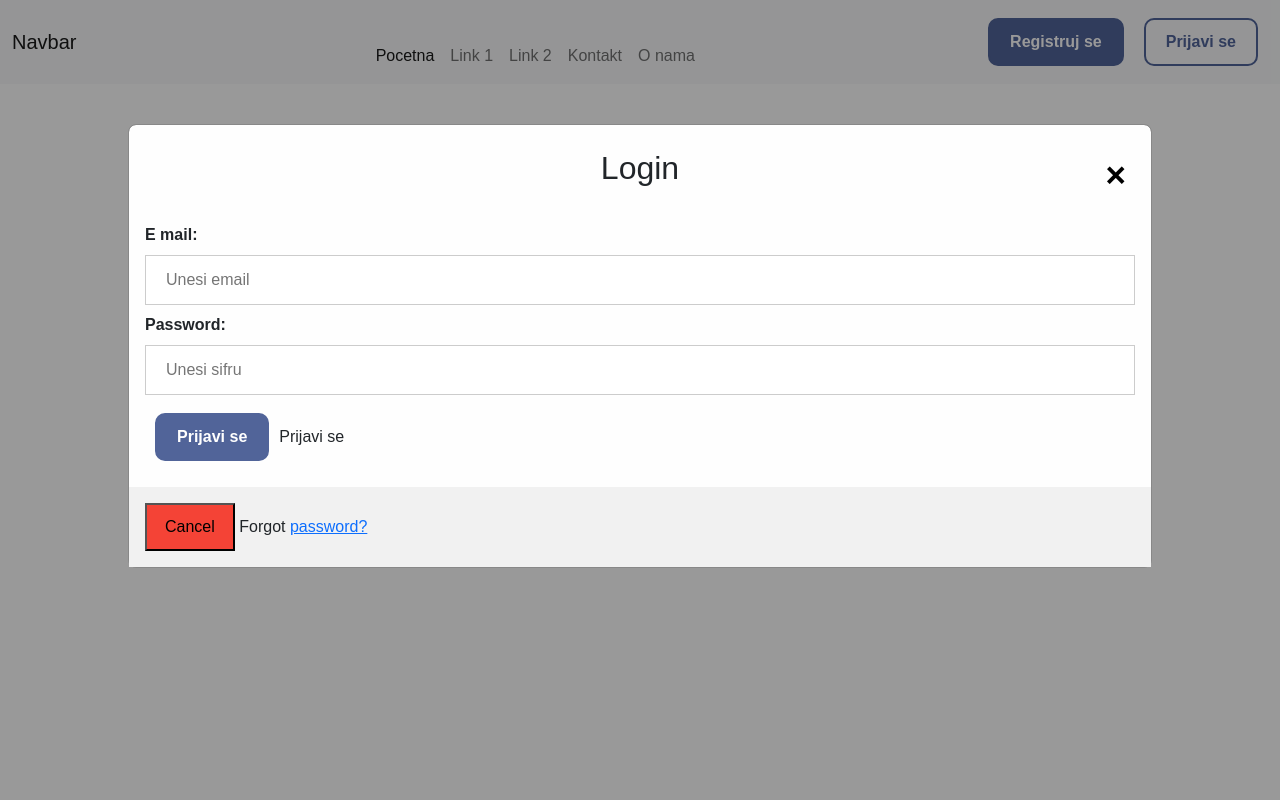
After one commit to Shuky25/Zadaci-PHP, a PHP site: page /zadaci/baze2Forum/index.php in a window 1280 px wide, after a click on "Prijavi se". The commit adds this page. Run offline with PHP 8.4, Linux system fonts and the light colour scheme.

Commit message:
register

```diff
--- a/index.php
+++ b/index.php
@@ -12,7 +12,10 @@
 <body>
     <ul>
         <li>
-            <a href="zadaci/baze/index.php">Baze 1</a>
+            <a href="zadaci/baze/index.php">Bioskop baza</a>
+        </li>
+        <li>
+            <a href="zadaci/baze2Forum/index.php">Forum baza</a>
         </li>
     </ul>
 </body>
--- /dev/null
+++ b/zadaci/baze2Forum/index.php
@@ -0,0 +1,154 @@
+<!DOCTYPE html>
+<?php
+$mejlErr = $pswErr = $imeErr = $prezErr = $prijavaErr = "";
+?>
+<html lang="en">
+
+<head>
+    <meta charset="UTF-8">
+    <meta http-equiv="X-UA-Compatible" content="IE=edge">
+    <meta name="viewport" content="width=device-width, initial-scale=1.0">
+    <!-- CSS only -->
+    <link href="https://cdn.jsdelivr.net/npm/bootstrap@5.2.2/dist/css/bootstrap.min.css" rel="stylesheet" integrity="sha384-Zenh87qX5JnK2Jl0vWa8Ck2rdkQ2Bzep5IDxbcnCeuOxjzrPF/et3URy9Bv1WTRi" crossorigin="anonymous">
+    <link rel="stylesheet" href="layout/style.css">
+    <title>Forum</title>
+</head>
+
+<body>
+    <header>
+        <nav class="navbar navbar-expand-lg bg-light">
+            <div class="container-fluid">
+                <a class="navbar-brand" href="#">Navbar</a>
+                <button class="navbar-toggler" type="button" data-bs-toggle="collapse" data-bs-target="#navbarSupportedContent" aria-controls="navbarSupportedContent" aria-expanded="false" aria-label="Toggle navigation">
+                    <span class="navbar-toggler-icon"></span>
+                </button>
+                <div class="collapse navbar-collapse" id="navbarSupportedContent">
+                    <ul class="navbar-nav m-auto mb-2 mb-lg-0">
+                        <li class="nav-item">
+                            <a class="nav-link active" aria-current="page" href="./index.php">Pocetna</a>
+                        </li>
+                        <li class="nav-item">
+                            <a class="nav-link" href="#">Link 1</a>
+                        </li>
+                        <li class="nav-item">
+                            <a class="nav-link" href="#">Link 2</a>
+                        </li>
+                        <li class="nav-item">
+                            <a class="nav-link" href="#">Kontakt</a>
+                        </li>
+                        <li class="nav-item">
+                            <a class="nav-link">O nama</a>
+                        </li>
+                    </ul>
+                    <button id="reg" onclick="document.getElementById('id02').style.display='block'">Registruj se</button>
+                    <button id="log" onclick="document.getElementById('id01').style.display='block'">Prijavi se</button>
+                </div>
+            </div>
+        </nav>
+    </header>
+
+    <!-- modul 1 -->
+    <div id="id01" class="modal">
+
+        <form class="modal-content animate" action="<?php echo htmlspecialchars($_SERVER["PHP_SELF"]);?>" method="post">
+            <div class="imgcontainer">
+                <span onclick="document.getElementById('id01').style.display='none'" class="close" title="Close Modal">&times;</span>
+                <h2>Login</h2>
+            </div>
+
+            <div class="container">
+                <label for="email"><b>E mail:</b></label>
+                <input type="email" placeholder="Unesi email" name="email" required>
+
+                <label for="psw"><b>Password: </b></label>
+                <input type="password" placeholder="Unesi sifru" name="password" required>
+
+                <input id="prijava" type="submit" name="prijava" value="Prijavi se" />Prijavi se
+            </div>
+
+            <div class="container" style="background-color:#f1f1f1">
+                <button type="button" onclick="document.getElementById('id01').style.display='none'" class="cancelbtn">Cancel</button>
+                <span class="psw">Forgot <a href="#">password?</a></span>
+            </div>
+            <?php echo $prijavaErr; ?>
+        </form>
+    </div>
+
+    <!-- modul 2 -->
+    <div id="id02" class="modal">
+
+        <form class="modal-content animate" action="<?php echo htmlspecialchars($_SERVER["PHP_SELF"]);?>" method="post">
+            <div class="imgcontainer">
+                <span onclick="document.getElementById('id02').style.display='none'" class="close" title="Close Modal">&times;</span>
+                <h2>Register</h2>
+            </div>
+
+            <div class="container">
+                <label for="email"><b>E mail:</b></label>
+                <input type="email" placeholder="Unesi email" name="email" required><?php echo $mejlErr; ?>
+
+                <label for="psw"><b>Password: </b></label>
+                <input type="password" placeholder="Unesi sifru" name="password" required> <?php echo $pswErr; ?>
+
+                <label for="psw"><b>Ponovi password: </b></label>
+                <input type="password" placeholder="Ponovi sifru" name="password1" required> <?php echo $pswErr; ?>
+
+                <label for="psw"><b>Ime: </b></label>
+                <input type="text" placeholder="Unesi ime" name="ime" require> <?php echo $imeErr; ?>
+
+                <label for="psw"><b>Prezime: </b></label>
+                <input type="text" placeholder="Unesi prezime" name="prezime" require> <?php echo $prezErr; ?>
+
+                <input id="prijava" type="submit" value="Registruj se" name="registracija" />
+                <button id="log" onclick="PrijaviSe()">Prijavi se</button>
+            </div>
+
+            <div class="container" style="background-color:#f1f1f1">
+                <button type="button" onclick="document.getElementById('id02').style.display='none'" class="cancelbtn">Cancel</button>
+
+            </div>
+        </form>
+    </div>
+
+    <?php
+
+    if($_SERVER['REQUEST_METHOD'] == 'POST') {
+
+        /* registracija */
+        if(isset($_POST['registracija'])) {
+
+            /* unos u polja */
+            if(!empty($_POST['email']) && !empty($_POST['password']) && !empty($_POST['password1']) && !empty($_POST['ime']) && !empty($_POST['prezime'])) {
+
+                $email = $_POST['email'];
+                $psw = $_POST['password'];
+                $password1 = $_POST['password1'];
+                $ime = $_POST['ime'];
+                $prezime = $_POST['prezime'];
+
+                if($psw != $password1) {
+                    $pswErr = "Sifre se ne podudaraju";
+                }
+                else {
+                    require './baza/konekcija.php';
+                    $sql = "INSERT INTO korisnik(email, password, ime, prezime) VALUES('$email', '$psw', '$ime', '$prezime')";
+                    if (mysqli_query($conn, $sql)) {
+                        echo "Polje uneseno u bazu";
+                    }else {
+                        echo 'Greska pri unosu';
+                    }
+                }
+            }
+        }
+    }
+
+    ?>
+
+
+    <script src="./script/script.js"></script>
+
+    <!-- JavaScript Bundle with Popper -->
+    <script src="https://cdn.jsdelivr.net/npm/bootstrap@5.2.2/dist/js/bootstrap.bundle.min.js" integrity="sha384-OERcA2EqjJCMA+/3y+gxIOqMEjwtxJY7qPCqsdltbNJuaOe923+mo//f6V8Qbsw3" crossorigin="anonymous"></script>
+</body>
+
+</html>
--- /dev/null
+++ b/zadaci/baze2Forum/layout/style.css
@@ -0,0 +1,209 @@
+* {
+    margin: 0;
+    padding: 0;
+    box-sizing: border-box;
+}
+
+#reg {
+    border: 2px solid rgb(81, 100, 153);
+    color: #fff;
+    background-color: rgb(81, 100, 153);
+    border-radius: 10px;
+    transition: .2s;
+    font-weight: bold;
+    padding: 10px 20px;
+    margin: 10px;
+}
+
+#reg:hover {
+    color: rgb(81, 100, 153);
+    background-color: transparent;
+    cursor: pointer;
+}
+
+#log {
+    border: 2px solid rgb(81, 100, 153);
+    color: rgb(81, 100, 153);
+    background-color: transparent;
+    border-radius: 10px;
+    transition: .2s;
+    font-weight: bold;
+    padding: 10px 20px;
+    margin: 10px;
+}
+
+#log:hover {
+    color: #fff;
+    background-color: rgb(81, 100, 153);
+    cursor: pointer;
+}
+
+/* ul.navbar-nav {
+    display: flex;
+    flex-direction: row;
+    justify-content: center;
+    align-items: center;
+} */
+
+body {
+    font-family: Arial, Helvetica, sans-serif;
+}
+
+/* Full-width input fields */
+input[type=email],
+input[type=text],
+input[type=password] {
+    width: 100%;
+    padding: 12px 20px;
+    margin: 8px 0;
+    display: inline-block;
+    border: 1px solid #ccc;
+    box-sizing: border-box;
+}
+
+/* Set a style for all buttons */
+/* button {
+    background-color: #04AA6D;
+    color: white;
+    padding: 14px 20px;
+    margin: 8px 0;
+    border: none;
+    cursor: pointer;
+    width: 100%;
+}
+
+button:hover {
+    opacity: 0.8;
+} */
+
+/* Extra styles for the cancel button */
+.cancelbtn {
+    width: auto;
+    padding: 10px 18px;
+    background-color: #f44336;
+}
+
+/* Center the image and position the close button */
+.imgcontainer {
+    text-align: center;
+    margin: 24px 0 12px 0;
+    position: relative;
+}
+
+img.avatar {
+    width: 40%;
+    border-radius: 50%;
+}
+
+.container {
+    padding: 16px;
+}
+
+span.password {
+    float: right;
+    padding-top: 16px;
+}
+
+/* The Modal (background) */
+.modal {
+    display: none;
+    /* Hidden by default */
+    position: fixed;
+    /* Stay in place */
+    z-index: 1;
+    /* Sit on top */
+    left: 0;
+    top: 0;
+    width: 100%;
+    /* Full width */
+    height: 100%;
+    /* Full height */
+    overflow: auto;
+    /* Enable scroll if needed */
+    background-color: rgb(0, 0, 0);
+    /* Fallback color */
+    background-color: rgba(0, 0, 0, 0.4);
+    /* Black w/ opacity */
+    padding-top: 60px;
+}
+
+/* Modal Content/Box */
+.modal-content {
+    background-color: #fefefe;
+    margin: 5% auto 15% auto;
+    /* 5% from the top, 15% from the bottom and centered */
+    border: 1px solid #888;
+    width: 80%;
+    /* Could be more or less, depending on screen size */
+}
+
+/* The Close Button (x) */
+.close {
+    position: absolute;
+    right: 25px;
+    top: 0;
+    color: #000;
+    font-size: 35px;
+    font-weight: bold;
+}
+
+.close:hover,
+.close:focus {
+    color: red;
+    cursor: pointer;
+}
+
+/* Add Zoom Animation */
+.animate {
+    -webkit-animation: animatezoom 0.6s;
+    animation: animatezoom 0.6s
+}
+
+@-webkit-keyframes animatezoom {
+    from {
+        -webkit-transform: scale(0)
+    }
+
+    to {
+        -webkit-transform: scale(1)
+    }
+}
+
+@keyframes animatezoom {
+    from {
+        transform: scale(0)
+    }
+
+    to {
+        transform: scale(1)
+    }
+}
+
+/* Change styles for span and cancel button on extra small screens */
+/* @media screen and (max-width: 300px) {
+    span.psw {
+        display: block;
+        float: none;
+    }
+
+    .cancelbtn {
+        width: 100%;
+    }
+} */
+
+#prijava {
+    border: 2px solid rgb(81, 100, 153);
+    color: #fff;
+    background-color: rgb(81, 100, 153);
+    border-radius: 10px;
+    transition: .2s;
+    font-weight: bold;
+    padding: 10px 20px;
+    margin: 10px;
+}
+
+#prijava:hover {
+    color: rgb(81, 100, 153);
+    background-color: transparent;
+    cursor: pointer;
+}
--- /dev/null
+++ b/zadaci/baze2Forum/script/script.js
@@ -0,0 +1,25 @@
+// Get the modal
+var modal = document.getElementById('id01');
+
+// When the user clicks anywhere outside of the modal, close it
+window.onclick = function(event) {
+    if (event.target == modal) {
+        modal.style.display = "none";
+    }
+}
+
+
+// Get the modal
+var modal1 = document.getElementById('id02');
+
+// When the user clicks anywhere outside of the modal, close it
+window.onclick = function(event) {
+    if (event.target == modal1) {
+        modal1.style.display = "none";
+    }
+}
+
+function PrijaviSe() {
+    document.getElementById('id02').style.display = 'none';
+    document.getElementById('id01').style.display = 'block';
+}
```
Also changed, not shown: zadaci/baze2Forum/baza/konekcija.php (added, +15 -0 lines).
